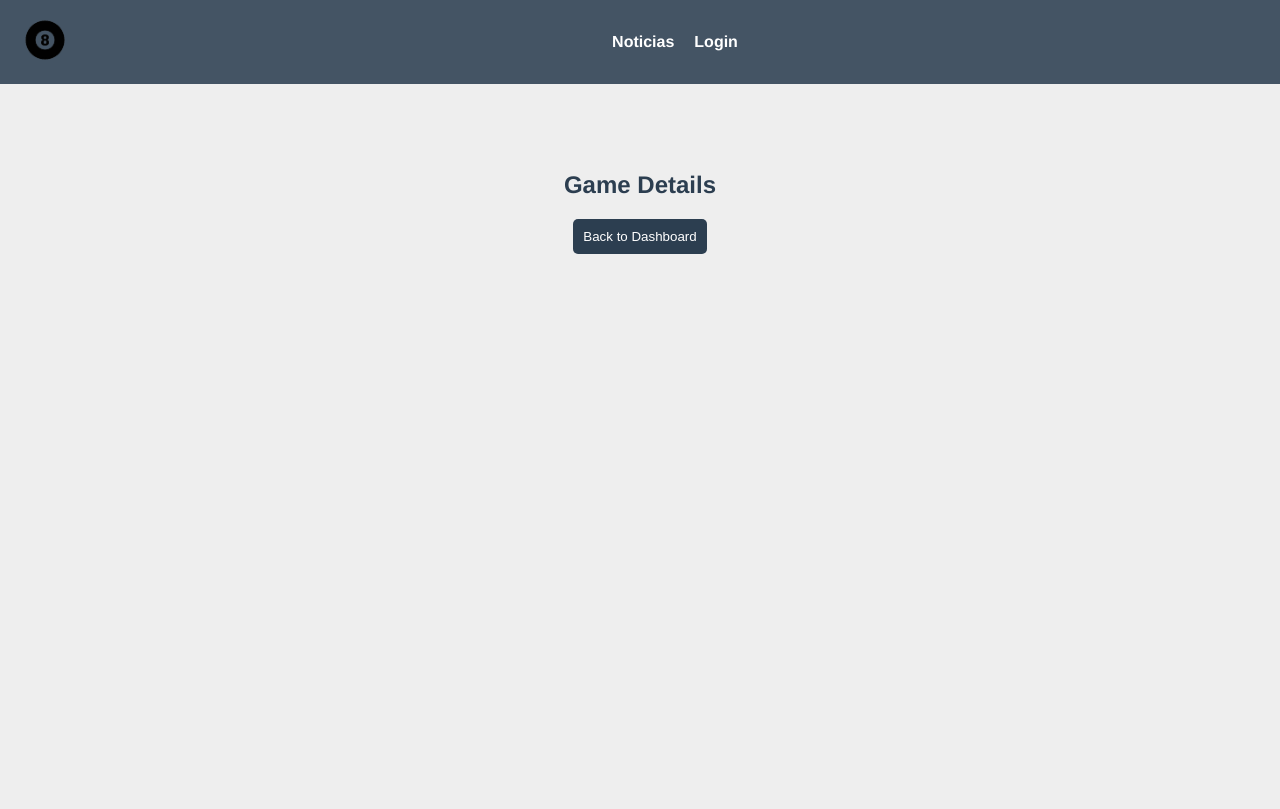
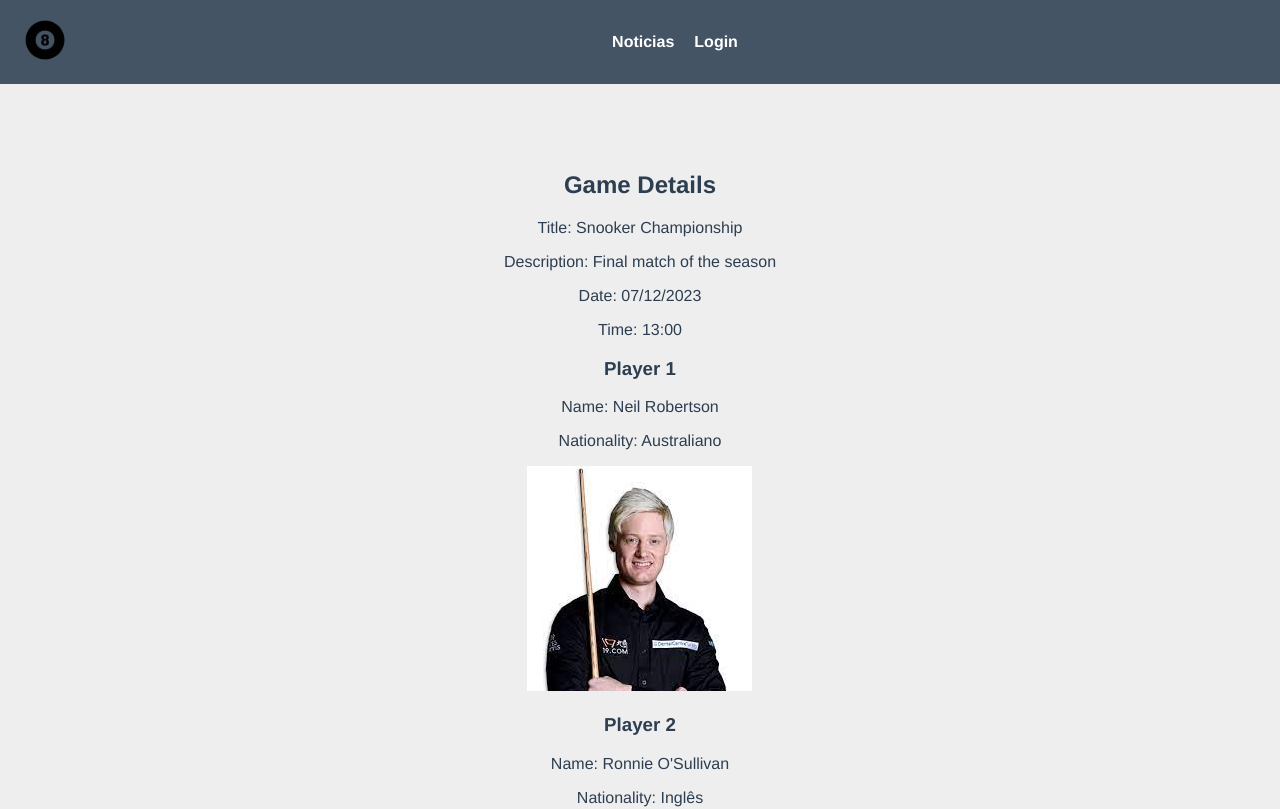
Before and after one commit to DiogoAlmeida11/snooker, a Vue app: page /game/1 in a window 1280 px wide. Shown: the top 809 px of the page. Built offline with nearby package versions, Linux system fonts and the light colour scheme.

Commit message:
update à página de game details

```diff
--- a/src/components/Table.vue
+++ b/src/components/Table.vue
@@ -1,5 +1,6 @@
 <template>
     <div class="dashboard">
+
       <table class="table table-bordered">
         <thead class="bg-primary text-white">
           <tr>
@@ -16,12 +17,12 @@
           <tr v-for="game in games" :key="game.id" class="hoverable-row">
             <td>{{ game.titulo }}</td>
             <td>{{ game.descricao }}</td>
-            <td>{{ game.jogadores }}</td>
+            <td>{{ game.jogador1 }} vs {{ game.jogador2 }}</td>
             <td>{{ game.data }}</td>
             <td>{{ game.hora }}</td>
             <td>
             <router-link :to="{ name: 'gameDetails', params: { id: game.id.toString() } }">
-              <button class="btn btn-primary btn-sm">Detalhes</button>
+              <button class="btn btn-primary btn-sm" @click="this.selectGame(game.id)">Detalhes</button>
             </router-link>
           </td>
           </tr>
@@ -34,17 +35,28 @@
   import { defineComponent } from 'vue';
   import { useGamesStore } from '../stores/games';
 
+
   export default defineComponent({
     data() {
       return {
         games: [],
       };
     },
+
     async created() {
+    const gamesStore = useGamesStore();
+    this.games = await gamesStore.allGames;
+  },
+  methods: {
+    // Método para chamar a ação setSelectedGame
+    selectGame(id) {
       const gamesStore = useGamesStore();
-      this.games = await gamesStore.allGames;
+      gamesStore.setSelectedGame(id);
     },
-  });
+
+
+  }});
+
   </script>
 
   <style scoped>
--- a/src/stores/games.js
+++ b/src/stores/games.js
@@ -1,3 +1,4 @@
+import { usePlayersStore } from "./players"; // Replace with the correct path to your players store
 import { defineStore } from "pinia";
 
 export const useGamesStore = defineStore("games", {
@@ -7,8 +8,16 @@ export const useGamesStore = defineStore("games", {
         id: 1,
         titulo: "Snooker Championship",
         descricao: "Final match of the season",
-        jogadores: "John Doe VS John Doe",
-        jogador2: "John Doe",
+        jogador1: usePlayersStore().allPlayers.find((player) => player.id === 1)
+          .Name,
+        imageJogador1: usePlayersStore().allPlayers.find(
+          (player) => player.id === 1
+        ).Photo,
+        jogador2: usePlayersStore().allPlayers.find((player) => player.id === 2)
+          .Name,
+        imageJogador2: usePlayersStore().allPlayers.find(
+          (player) => player.id === 2
+        ).Photo,
         data: "07/12/2023",
         hora: "13:00",
       },
@@ -16,17 +25,32 @@ export const useGamesStore = defineStore("games", {
         id: 2,
         titulo: "Snooker Championship",
         descricao: "Final match of the season",
-        jogadores: "John Doe VS John Doe",
-        jogador2: "John Doe",
-        data: "07/12/2023",
+        jogador1: usePlayersStore().allPlayers.find((player) => player.id === 2)
+          .Name,
+        imageJogador1: usePlayersStore().allPlayers.find(
+          (player) => player.id === 2
+        ).Photo,
+        jogador2: usePlayersStore().allPlayers.find((player) => player.id === 3)
+          .Name,
+        imageJogador2: usePlayersStore().allPlayers.find(
+          (player) => player.id === 3
+        ).Photo,
         hora: "13:00",
       },
       {
         id: 3,
         titulo: "Snooker Championship",
         descricao: "Final match of the season",
-        jogadores: "John Doe VS John Doe",
-        jogador2: "John Doe",
+        jogador1: usePlayersStore().allPlayers.find((player) => player.id === 3)
+          .Name,
+        imageJogador1: usePlayersStore().allPlayers.find(
+          (player) => player.id === 3
+        ).Photo,
+        jogador2: usePlayersStore().allPlayers.find((player) => player.id === 4)
+          .Name,
+        imageJogador2: usePlayersStore().allPlayers.find(
+          (player) => player.id === 4
+        ).Photo,
         data: "07/12/2023",
         hora: "13:00",
       },
@@ -34,8 +58,16 @@ export const useGamesStore = defineStore("games", {
         id: 4,
         titulo: "Snooker Championship",
         descricao: "Final match of the season",
-        jogadores: "John Doe VS John Doe",
-        jogador2: "John Doe",
+        jogador1: usePlayersStore().allPlayers.find((player) => player.id === 4)
+          .Name,
+        imageJogador1: usePlayersStore().allPlayers.find(
+          (player) => player.id === 4
+        ).Photo,
+        jogador2: usePlayersStore().allPlayers.find((player) => player.id === 5)
+          .Name,
+        imageJogador2: usePlayersStore().allPlayers.find(
+          (player) => player.id === 5
+        ).Photo,
         data: "07/12/2023",
         hora: "13:00",
       },
@@ -43,8 +75,16 @@ export const useGamesStore = defineStore("games", {
         id: 5,
         titulo: "Snooker Championship",
         descricao: "Final match of the season",
-        jogadores: "John Doe VS John Doe",
-        jogador2: "John Doe",
+        jogador1: usePlayersStore().allPlayers.find((player) => player.id === 5)
+          .Name,
+        imageJogador1: usePlayersStore().allPlayers.find(
+          (player) => player.id === 5
+        ).Photo,
+        jogador2: usePlayersStore().allPlayers.find((player) => player.id === 6)
+          .Name,
+        imageJogador2: usePlayersStore().allPlayers.find(
+          (player) => player.id === 6
+        ).Photo,
         data: "07/12/2023",
         hora: "13:00",
       },
@@ -52,8 +92,16 @@ export const useGamesStore = defineStore("games", {
         id: 6,
         titulo: "Snooker Championship",
         descricao: "Final match of the season",
-        jogadores: "John Doe VS John Doe",
-        jogador2: "John Doe",
+        jogador1: usePlayersStore().allPlayers.find((player) => player.id === 7)
+          .Name,
+        imageJogador1: usePlayersStore().allPlayers.find(
+          (player) => player.id === 7
+        ).Photo,
+        jogador2: usePlayersStore().allPlayers.find((player) => player.id === 8)
+          .Name,
+        imageJogador2: usePlayersStore().allPlayers.find(
+          (player) => player.id === 8
+        ).Photo,
         data: "07/12/2023",
         hora: "13:00",
       },
@@ -61,18 +109,26 @@ export const useGamesStore = defineStore("games", {
         id: 7,
         titulo: "Snooker Championship",
         descricao: "Final match of the season",
-        jogadores: "John Doe VS John Doe",
-        jogador2: "John Doe",
-        data: "07/12/2023",
+        jogador1: usePlayersStore().allPlayers.find((player) => player.id === 8)
+          .Name,
+        imageJogador1: usePlayersStore().allPlayers.find(
+          (player) => player.id === 8
+        ).Photo,
+        jogador2: usePlayersStore().allPlayers.find((player) => player.id === 9)
+          .Name,
+        imageJogador2: usePlayersStore().allPlayers.find(
+          (player) => player.id === 9
+        ).Photo,
         hora: "13:00",
       },
     ],
     selectedGame: null, // Para armazenar o jogo selecionado
+    players: usePlayersStore().allPlayers,
   }),
   getters: {
     allGames: (state) => state.games,
-    // Novo getter para obter o jogo selecionado
-    selectedGame: (state) => state.selectedGame,
+    // Renomeie o getter para evitar conflito de nomes
+    getSelectedGame: (state) => state.selectedGame,
     gameById: (state) => (id) => {
       return state.games.find((game) => game.id.toString() === id);
     },
@@ -80,9 +136,11 @@ export const useGamesStore = defineStore("games", {
   actions: {
     // Nova mutation para definir o jogo selecionado
     setSelectedGame(id) {
-      const game = state.games.find((game) => game.id === id);
+      const game = this.games.find((game) => game.id === id);
       if (game) {
-        state.selectedGame = game;
+        this.selectedGame = game;
+        console.log(game);
+        console.log(this.players);
       }
     },
   },
--- a/src/views/Dashboard.vue
+++ b/src/views/Dashboard.vue
@@ -31,6 +31,6 @@ export default {
 }
 
 .dashboard {
-  margin-top: 10px; /* Ajuste a distância conforme necessário */
+  margin-top: 10px;
 }
 </style>
--- a/src/views/GameDetails.vue
+++ b/src/views/GameDetails.vue
@@ -1,35 +1,61 @@
-<!-- GameDetails.vue -->
 <template>
-    <div class="game-details">
+  <div>
     <h2>Game Details</h2>
     <div v-if="game">
       <p>Title: {{ game.titulo }}</p>
       <p>Description: {{ game.descricao }}</p>
-        <p>Players: {{ game.jogadores }}</p>
       <p>Date: {{ game.data }}</p>
       <p>Time: {{ game.hora }}</p>
+
+      <div>
+        <h3>Player 1</h3>
+        <p>Name: {{ game.jogador1 }}</p>
+        <p>Nationality: {{ getPlayerNationality(game.jogador1) }}</p>
+        <img :src="getPlayerPhoto(game.jogador1)" alt="Player 1 Photo" />
       </div>
-      <router-link to="/dashboard">
-        <button class="btn btn-primary btn-sm">Back to Dashboard</button>
-      </router-link>
+
+      <div>
+        <h3>Player 2</h3>
+        <p>Name: {{ game.jogador2 }}</p>
+        <p>Nationality: {{ getPlayerNationality(game.jogador2) }}</p>
+        <img :src="getPlayerPhoto(game.jogador2)" alt="Player 2 Photo" />
+      </div>
+    </div>
   </div>
 </template>
 
 <script>
-  import { useGamesStore } from "@/stores/games";
+import { useGamesStore } from '../stores/games';
+import { usePlayersStore } from '../stores/players';
 
 export default {
-    setup() {
+  data() {
+    return {
+      game: null,
+    };
+  },
+  async created() {
     const gamesStore = useGamesStore();
-      const game = gamesStore.selectedGame; // Obtenha o jogo selecionado
-
-      return {
-        game,
-      };
+    const gameId = this.$route.params.id;
+    this.game = await gamesStore.gameById(gameId);
+  },
+  methods: {
+    getPlayerNationality(playerName) {
+      const player = usePlayersStore().allPlayers.find(
+        (player) => player.Name === playerName
+      );
+      return player ? player.Nationality : '';
+    },
+    getPlayerPhoto(playerName) {
+      const player = usePlayersStore().allPlayers.find(
+        (player) => player.Name === playerName
+      );
+      return player ? player.Photo : '';
+    },
   },
 };
 </script>
 
-  <style scoped>
-  /* Adicione seus estilos conforme necessário */
+<style>
+/* Adicione estilos se necessário */
 </style>
```
Lines whose indentation alone changed are shown as unchanged.
